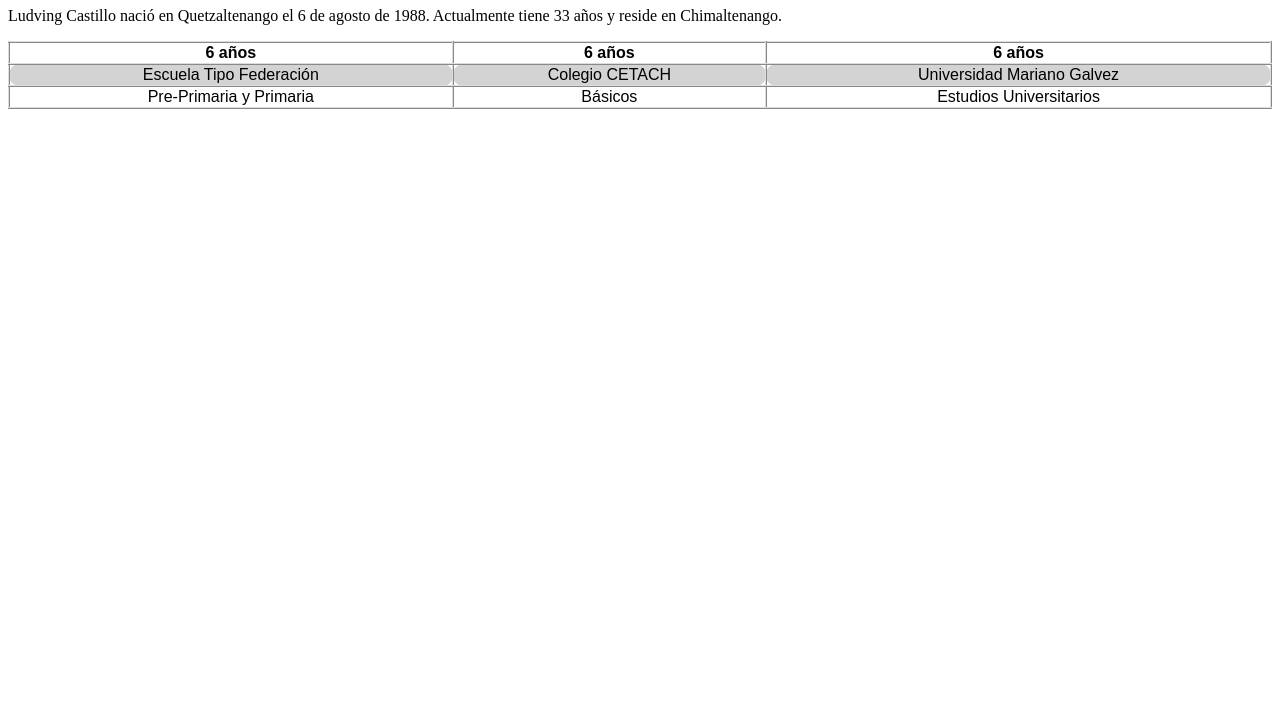
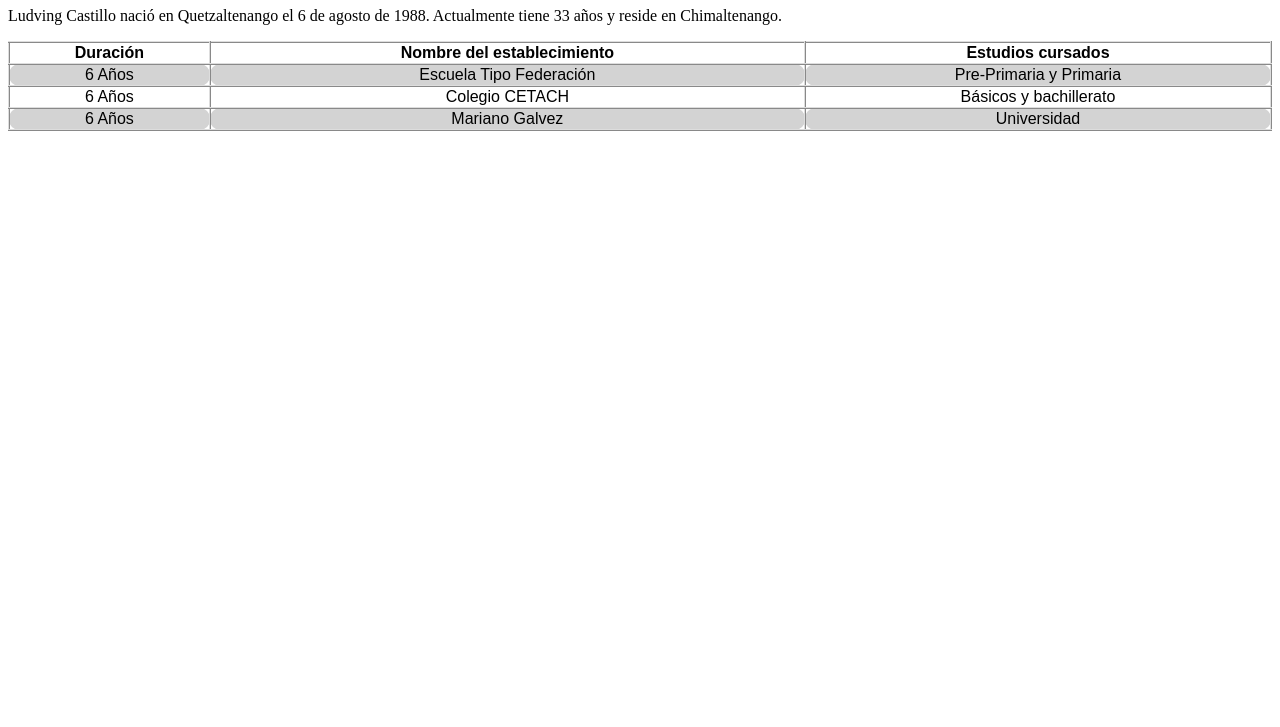
Before and after one commit to dreaamnd/finalprojectq3, a plain HTML site: page index.html in a window 1280 px wide. Shown: the part 73-800 px from the top of the page. Drawn offline with Linux system fonts and the light colour scheme.

Commit message:
Update index.html

```diff
--- a/index.html
+++ b/index.html
@@ -9,19 +9,24 @@
 
 <table>
   <tr>
-    <th>6 años</th>
-    <th>6 años</th>
-    <th>6 años</th>
+    <th>Duración</th>
+    <th>Nombre del establecimiento</th>
+    <th>Estudios cursados</th>
   </tr>
   <tr>
+    <td>6 Años </td>
     <td>Escuela Tipo Federación</td>
-    <td>Colegio CETACH</td>
-    <td>Universidad Mariano Galvez</td>
+    <td>Pre-Primaria y Primaria</td>
   </tr>
   </tr>
-  <td>Pre-Primaria y Primaria</td>
-    <td>Básicos</td>
-    <td>Estudios Universitarios</td>
+  <td>6 Años </td>
+    <td>Colegio CETACH</td>
+    <td>Básicos y bachillerato</td>
+ </tr>
+  </tr>
+  <td>6 Años </td>
+    <td>Mariano Galvez</td>
+    <td>Universidad</td>
 </table>
   <style>
 table {
```
